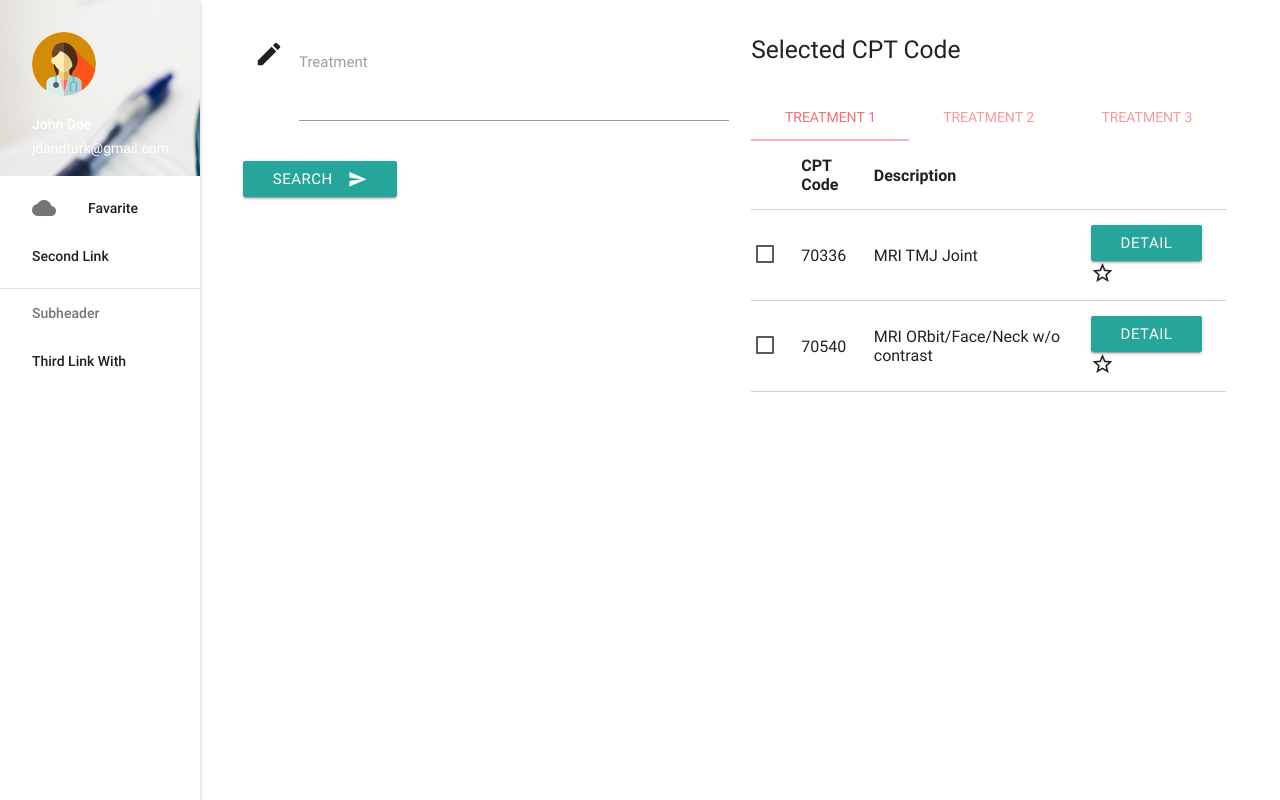
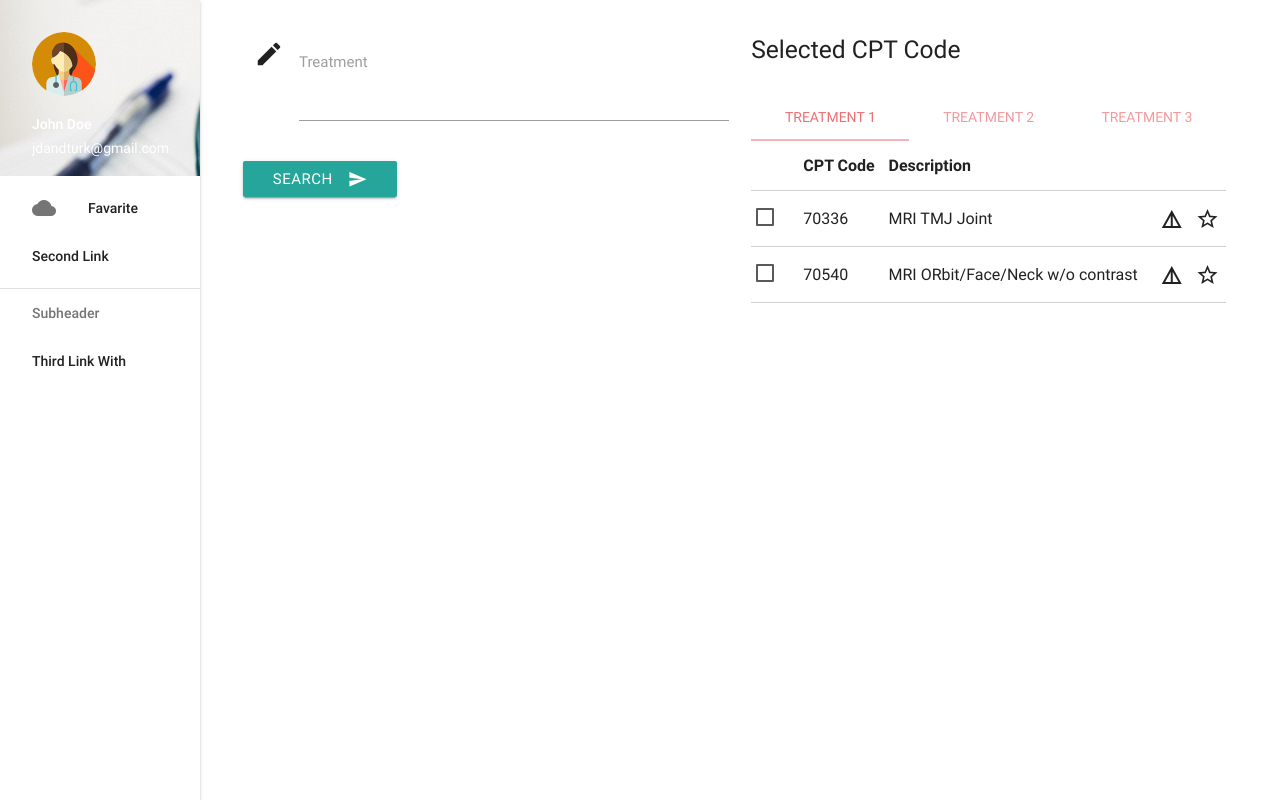
Before and after one commit to karadaharu/healthpp, a Django app: page /code_search/ in a window 1280 px wide. Run offline with Django 3.2, Linux system fonts and the light colour scheme; some libraries are stand-ins or nearby versions.

Commit message:
changed detail button to icon

```diff
--- a/code_search/templates/code_search/index.html
+++ b/code_search/templates/code_search/index.html
@@ -73,6 +73,7 @@
               <th>CPT Code</th>
               <th>Description</th>
               <th></th>
+              <th></th>
             </tr>
           </thead>
 
@@ -84,7 +85,10 @@
               </td>
               <td>70336</td>
               <td>MRI TMJ Joint</td>
-              <td><a class="waves-effect waves-light btn">Detail</a>
+              <td>
+                <i class="material-icons">details</i>
+              </td>
+              <td>
                 <i class="material-icons">star_border</i>
               </td>
             </tr>
@@ -95,7 +99,10 @@
               </td>
               <td>70540</td>
               <td>MRI ORbit/Face/Neck w/o contrast</td>
-              <td><a class="waves-effect waves-light btn">Detail</a>
+              <td>
+                <i class="material-icons">details</i>
+              </td>
+              <td>
                 <i class="material-icons">star_border</i>
               </td>
             </tr>
```
